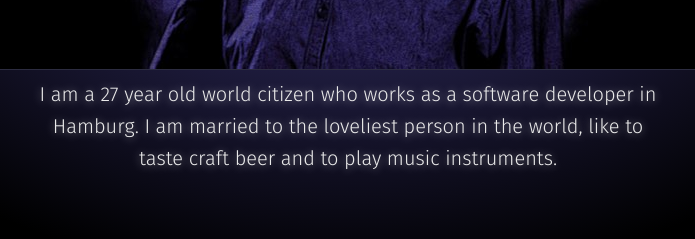
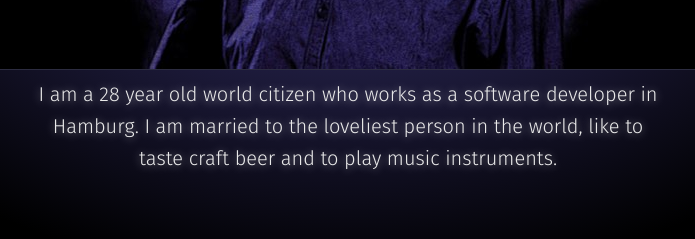
Before and after one commit to peterthomashorn/peterthomashorn-eu, a plain HTML site: page index.html in a window 1280 px wide. Shown: the part 561-800 px from the top of the page, 292-987 px from the left. Drawn offline with Linux system fonts and the light colour scheme.

Commit message:
Closes #18: Meta description is more like the lead paragraph.

```diff
--- a/index.html
+++ b/index.html
@@ -5,7 +5,7 @@
     <meta http-equiv="x-ua-compatible" content="ie=edge" />
     <meta name="viewport" content="width=device-width, initial-scale=1.0" />
     <title>Peter Thomas Horn</title>
-    <meta name="description" content="This is my personal website on which I tell a bit about myself with a focus on my professional occupation." />
+    <meta name="description" content="A world citizen who works as a software developer in Hamburg. Married to the loveliest person in the world, likes craft beer and making music." />
     <meta name="robots" content="index,follow" />
     <meta property="og:title" content="Peter Thomas Horn" />
     <meta property="og:description" content="Personal website of Peter Thomas Horn" />
@@ -57,7 +57,7 @@
       </div>
       <div class="wrap">
         <div class="gutter">
-          <p class="lead">I am a 27 year old world citizen who works as a software developer in Hamburg.
+          <p class="lead">I am a 28 year old world citizen who works as a software developer in Hamburg.
           I am married to the loveliest person in the world, like to taste craft beer and to play music instruments.</p>
         </div>
       </div>
```
